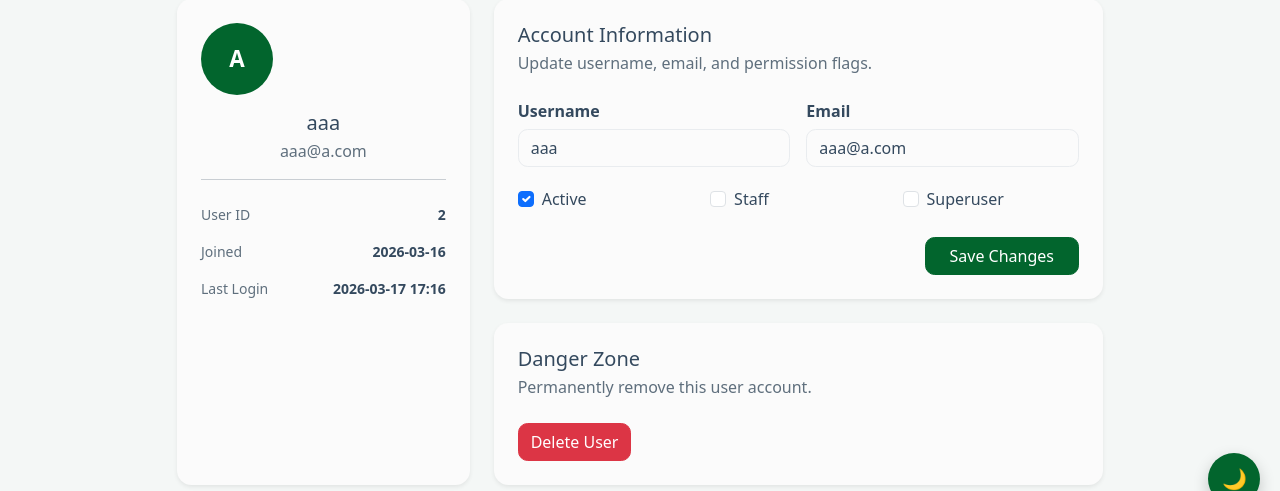
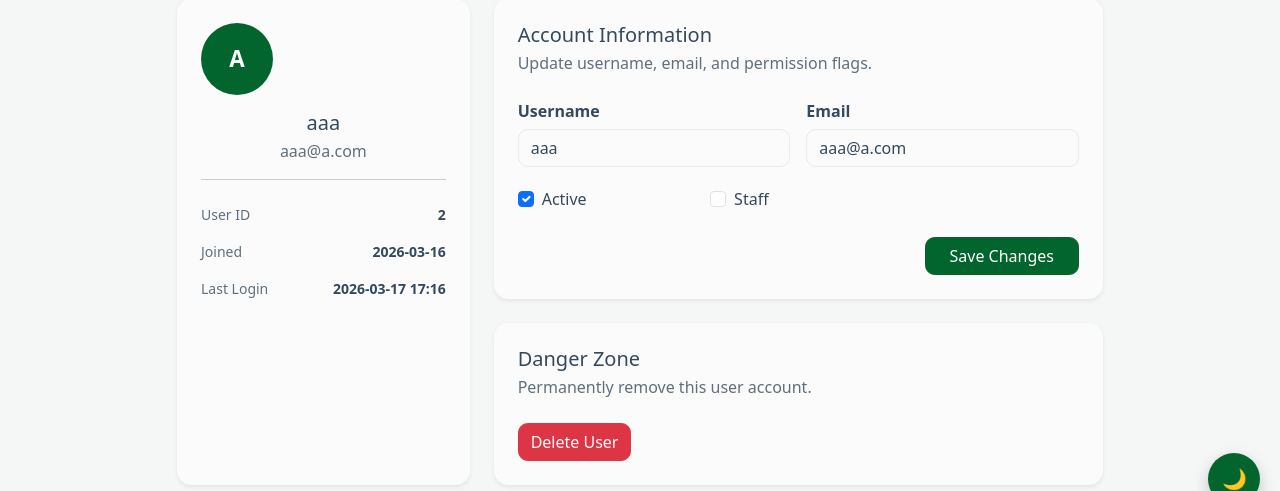
Before and after one commit to NexusLrak/ITechAssess, a Django app: page /management/users/2/ in a window 1280 px wide. Shown: the part 215-706 px from the top of the page. Run offline with Django 5.2, Linux system fonts and the light colour scheme; a user stored in the database is signed in; data comes from the database, SQL or seed files in the repository; both versions use the stored data as it was after the commit; some libraries are stand-ins or nearby versions.

Commit message:
no other su

```diff
--- a/tracker/templates/tracker/adminuserdetail.html
+++ b/tracker/templates/tracker/adminuserdetail.html
@@ -109,7 +109,7 @@
                                     </div>
                                 </div>
 
-                                {% if form.is_superuser %}
+                                {% if form.is_superuser.value %}
                                 <div class="col-12 col-md-4">
                                     <div class="form-check">
                                         {{ form.is_superuser }}
```
Also changed, not shown: db.sqlite3.
